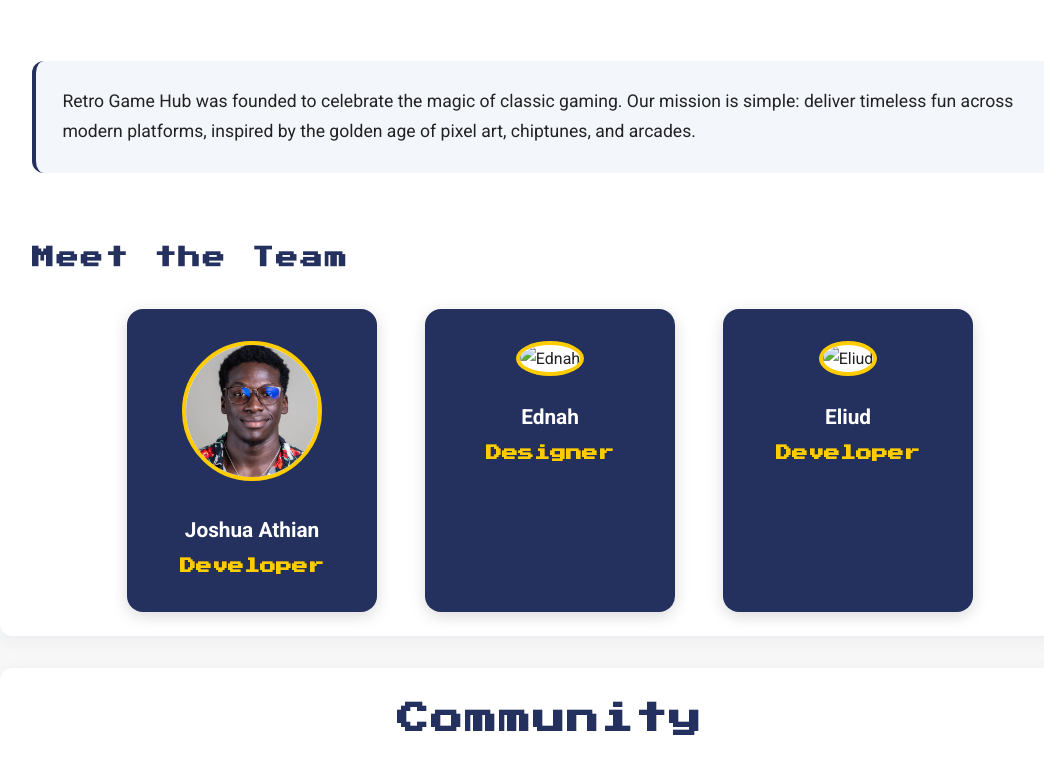
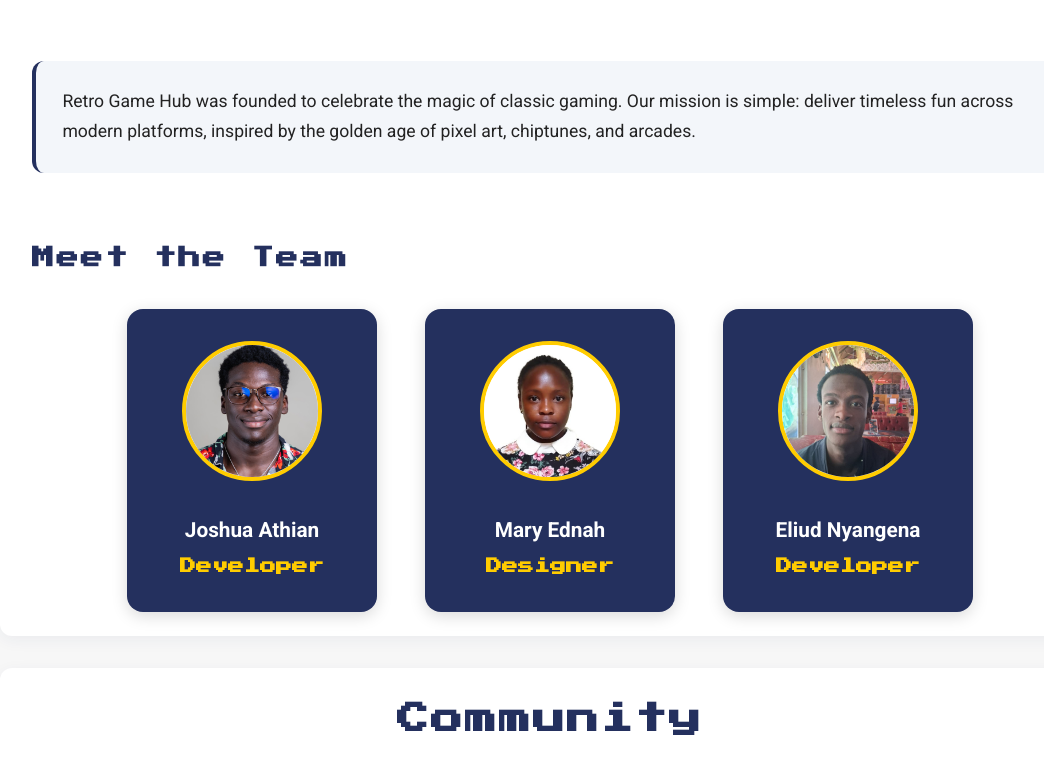
Before and after one commit to group1prj/retrogamehub, a plain HTML site: page index.html in a window 1280 px wide. Shown: the part 2349-3123 px from the top of the page, without its empty margins (90-1134 px from the left). Drawn offline with Linux system fonts and the light colour scheme; a script that the page names is missing.

Commit message:
Add files via upload

```diff
--- a/index.html
+++ b/index.html
@@ -75,6 +75,7 @@
             <h3>Tetris</h3>
             <div class="platform-tags">
               <span class="tag">PC</span>
+              <span class="tag">Mobile</span>
             </div>
             <a href="Tetris.html" class="btn play-now">Play Now</a>
           </div>
@@ -162,12 +163,12 @@
           <h4>Joshua Athian <span class="role">Developer</span></h4>
         </div>
         <div class="team-card">
-          <img src="assets/img/team2.png" alt="Ednah" class="team-img">
-          <h4>Ednah <span class="role">Designer</span></h4>
+          <img src="ednah.jpg" alt="Ednah" class="team-img">
+          <h4>Mary Ednah <span class="role">Designer</span></h4>
         </div>
         <div class="team-card">
-          <img src="assets/img/team3.png" alt="Eliud" class="team-img">
-          <h4>Eliud <span class="role">Developer</span></h4>
+          <img src="eliud.jpg" alt="Eliud" class="team-img">
+          <h4>Eliud Nyangena<span class="role">Developer</span></h4>
         </div>
       </div>
     </div>
```
Also changed, not shown: ednah.jpg (added), eliud.jpg (added).
